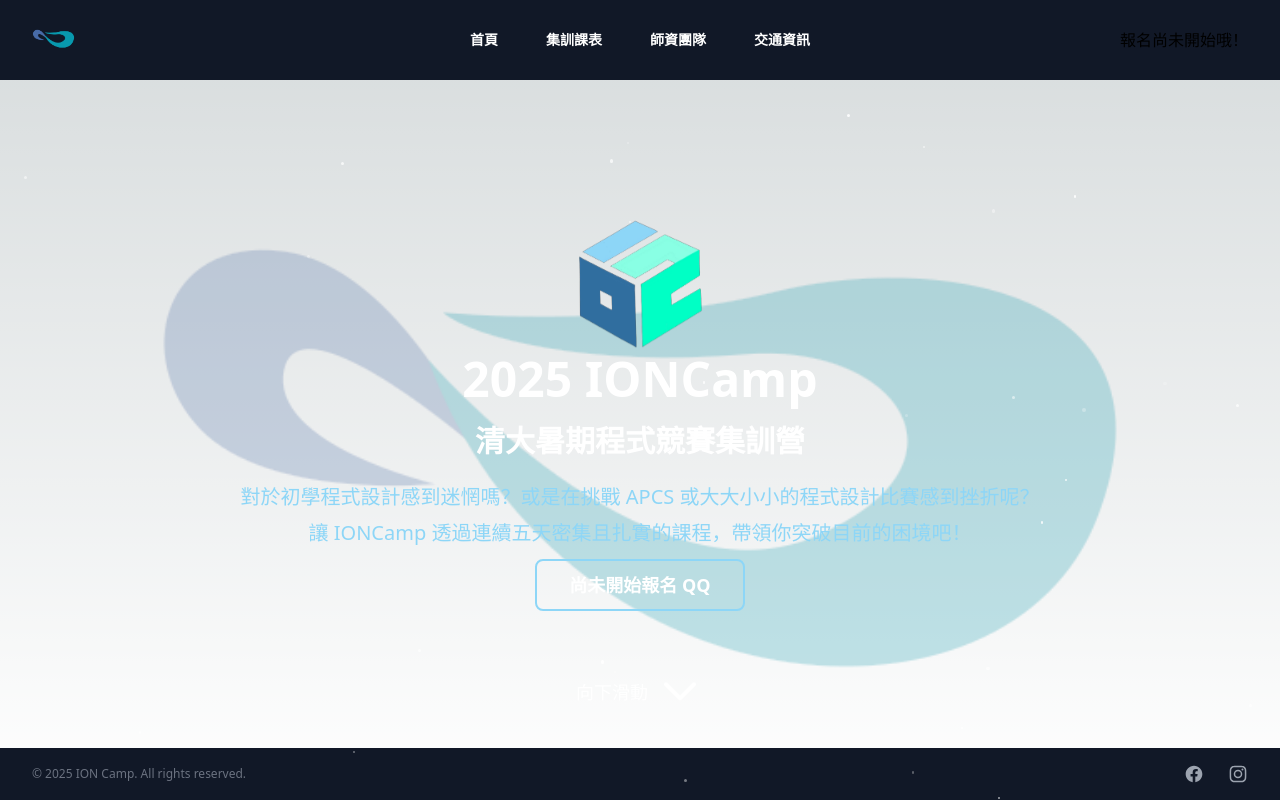
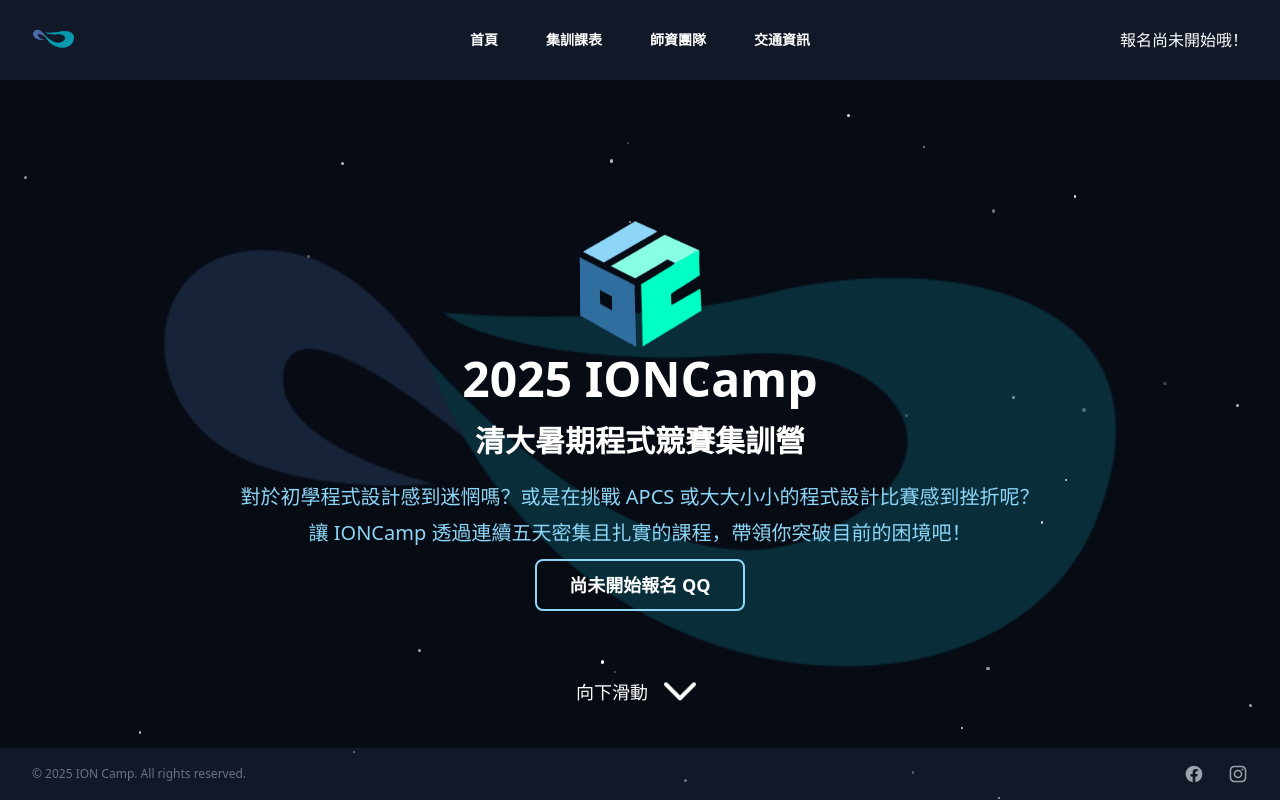
Before and after one commit to ioncamp-internal/web-ionc, a Next.js app: page / in a window 1280 px wide. Built offline with nearby package versions, Linux system fonts and the light colour scheme.

Commit message:
刪除深色模式等設定

```diff
--- a/src/pages/index.js
+++ b/src/pages/index.js
@@ -189,7 +189,7 @@
     }, [currentPage]);
 
     return (
-        <div className="h-screen w-screen flex flex-col overflow-hidden relative">
+        <div className="h-screen w-screen flex flex-col overflow-hidden relative bg-[#070B14]">
             <Background/>
             <Header/>
             <main className="flex-grow relative" style={{paddingBottom: `${FOOTER_HEIGHT}px`}}>
@@ -200,7 +200,8 @@
                         style={{
                             transform: `translateY(${(idx - currentPage) * 100}%)`,
                             opacity: idx === currentPage ? 1 : 0,
-                            pointerEvents: idx === currentPage ? 'auto' : 'none'
+                            pointerEvents: idx === currentPage ? 'auto' : 'none',
+                            color: '#FFFFFF'
                         }}
                     >
                         {content}
--- a/src/styles/globals.css
+++ b/src/styles/globals.css
@@ -6,29 +6,14 @@
 /*  margin: 10px 0;*/
 /*}*/
 :root {
-  --foreground-rgb: 0, 0, 0;
-  --background-start-rgb: 214, 219, 220;
-  --background-end-rgb: 255, 255, 255;
-}
-
-@media (prefers-color-scheme: dark) {
-  :root {
-    --foreground-rgb: 255, 255, 255;
-    --background-start-rgb: 0, 0, 0;
-    --background-end-rgb: 0, 0, 0;
-  }
+  --foreground-rgb: 255, 255, 255;
+  --background-rgb: 7, 11, 20;
 }
 
 body {
   color: rgb(var(--foreground-rgb));
-  background: linear-gradient(
-      to bottom,
-      transparent,
-      rgb(var(--background-end-rgb))
-    )
-    rgb(var(--background-start-rgb));
+  background: rgb(var(--background-rgb));
 }
-
 
 .border {
   border-color: rgb(141, 214, 247);
```
